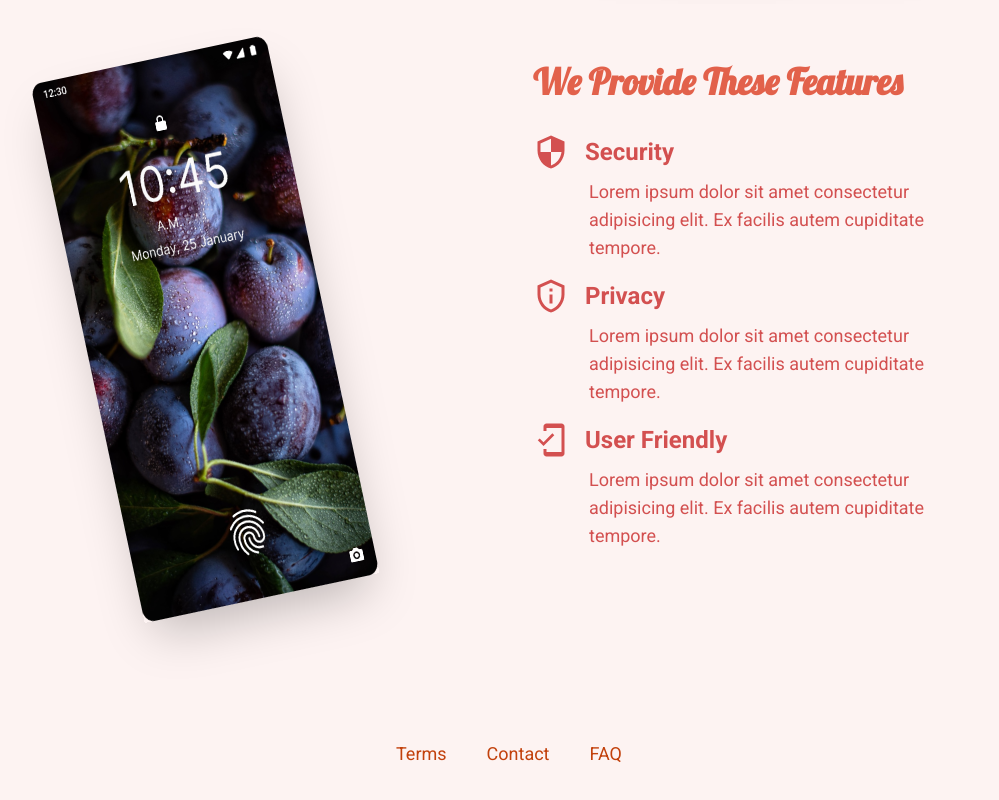
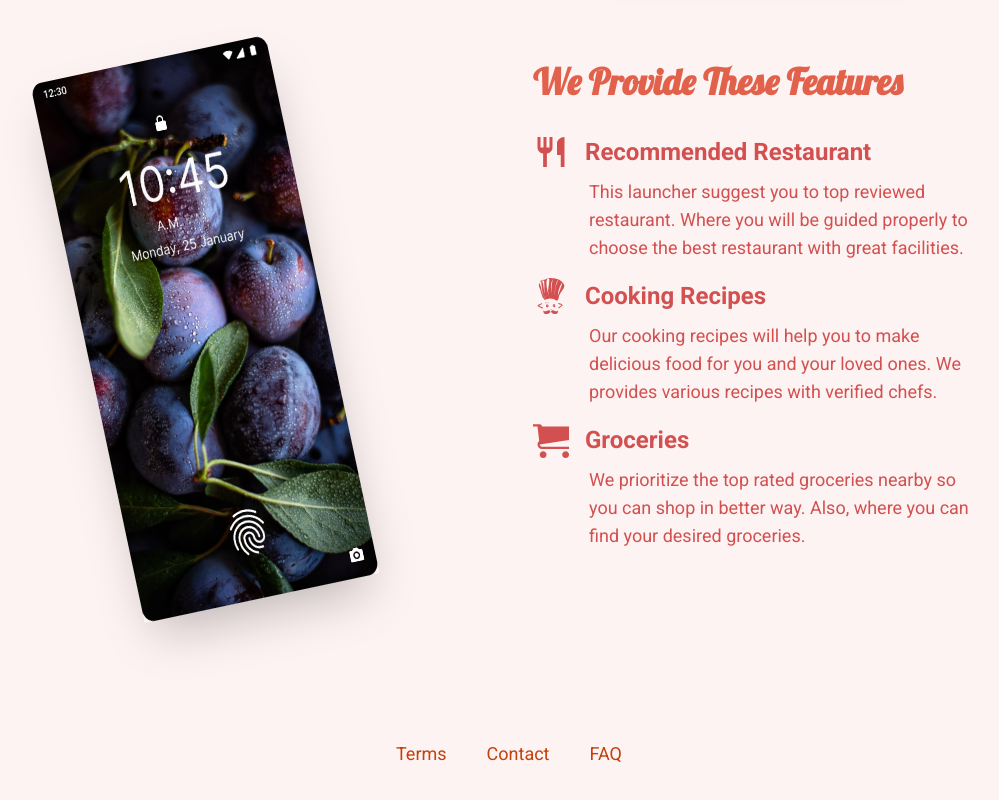
Before and after one commit to laleet008/chip-luncher, a React (Create React App) app: page / in a window 1280 px wide. Shown: the part 818-1618 px from the top of the page, without its empty margins (131-1130 px from the left). Built offline with nearby package versions, Linux system fonts and the light colour scheme.

Commit message:
changes fixed in feature, others too

```diff
--- a/src/App.js
+++ b/src/App.js
@@ -4,18 +4,28 @@ import TermsPage from "./pages/TermsPage";
 import Privacy from "./pages/Privacy";
 import FaqPage from "./pages/FaqPage";
 import ContactPage from "./pages/ContactPage";
+import { useLocation } from "react-router-dom";
 
 import { Route, Routes } from "react-router";
+import { useEffect } from "react";
 
 function App() {
+  const location = useLocation();
+  useEffect(() => {
+    window.scrollTo({
+      top: 0,
+      left: 0,
+      behavior: "smooth",
+    });
+  }, [location.pathname]);
   return (
     <>
       <Routes>
         <Route exact path="/" element={<Home />}></Route>
-        <Route path="/terms" element={<TermsPage />}></Route>
-        <Route path="/privacy" element={<Privacy />}></Route>
+        <Route exact path="/terms" element={<TermsPage />}></Route>
+        <Route exact path="/privacy" element={<Privacy />}></Route>
         <Route exact path="/faqs" element={<FaqPage />}></Route>
-        <Route exact path="/contact" element={<TermsPage />}></Route>
+        <Route exact path="/contact" element={<ContactPage />}></Route>
       </Routes>
     </>
   );
--- a/src/components/Features.js
+++ b/src/components/Features.js
@@ -1,15 +1,13 @@
 import React from "react";
-import {
-  MdSecurity,
-  MdOutlinePrivacyTip,
-  MdMobileFriendly,
-} from "react-icons/md";
+import { MdRestaurant } from "react-icons/md";
+import { SiCodechef } from "react-icons/si";
+import { ImCart } from "react-icons/im";
 import Footer from "./Footer";
 
 const Features = () => {
   return (
-    <div className=" py-14 feature-section bg-[#FDF3F2]">
-      <div className="flex md:flex-row flex-col-reverse gap-20  md:mx-40  mx-10">
+    <div className="py-14 feature-section bg-[#FDF3F2]">
+      <div className="flex md:flex-row flex-col-reverse gap-20 md:mx-40 mx-10">
         <div className="md:rotate-[-12deg]  md:block hidden	 md:mx-0  rotate:0  md:ml-14  w-2/6 md:mr-32 mr-0  py-2">
           <img
             src="assets/features.png"
@@ -23,34 +21,36 @@ const Features = () => {
           </p>
           {/* <span className="luncher  ml-24 text-[#E2614B] text-6xl"></span> */}
           <div className="mt-8 text-[#d35050] feature_text">
-            <div className="  ">
-              <div className="flex gap-4 capitalize md:text-2xl text-xl items-center ">
-                <MdSecurity className="md:text-4xl text-3xl  " />
-                <p className="font-bold">Security</p>
+            <div>
+              <div className="flex gap-4 capitalize md:text-2xl text-xl items-center">
+                <MdRestaurant className="md:text-4xl text-3xl  " />
+                <p className="font-bold">Recommended Restaurant</p>
               </div>
-              <p className="md:ml-14 ml-12 mt-2 md:w-[400px]   text-lg">
-                Lorem ipsum dolor sit amet consectetur adipisicing elit. Ex
-                facilis autem cupiditate tempore.
+              <p className="md:ml-14 ml-12 mt-2 md:w-[400px] text-lg">
+                This launcher suggest you to top reviewed restaurant. Where you
+                will be guided properly to choose the best restaurant with great
+                facilities.
               </p>
             </div>
-            <div className="mt-4  ">
+            <div className="mt-4">
               <div className="flex gap-4 capitalize md:text-2xl text-xl items-center ">
-                <MdOutlinePrivacyTip className="md:text-4xl text-3xl" />
-                <p className="font-bold">Privacy</p>
+                <SiCodechef className="md:text-4xl text-3xl" />
+                <p className="font-bold">Cooking recipes</p>
               </div>
-              <p className="md:ml-14 ml-12 mt-2 md:w-[400px]  text-lg">
-                Lorem ipsum dolor sit amet consectetur adipisicing elit. Ex
-                facilis autem cupiditate tempore.
+              <p className="md:ml-14 ml-12 mt-2 md:w-[400px] text-lg">
+                Our cooking recipes will help you to make delicious food for you
+                and your loved ones. We provides various recipes with verified
+                chefs.
               </p>
             </div>
-            <div className="mt-4  ">
-              <div className="flex gap-4 capitalize md:text-2xl text-xl items-center ">
-                <MdMobileFriendly className="md:text-4xl text-3xl" />
-                <p className="font-bold">User Friendly</p>
+            <div className="mt-4">
+              <div className="flex gap-4 capitalize md:text-2xl text-xl items-center">
+                <ImCart className="md:text-4xl text-3xl" />
+                <p className="font-bold">Groceries</p>
               </div>
-              <p className="md:ml-14 ml-12 mt-2 md:w-[400px]  text-lg">
-                Lorem ipsum dolor sit amet consectetur adipisicing elit. Ex
-                facilis autem cupiditate tempore.
+              <p className="md:ml-14 ml-12 mt-2 md:w-[400px] text-lg">
+                We prioritize the top rated groceries nearby so you can shop in
+                better way. Also, where you can find your desired groceries.
               </p>
             </div>
           </div>
--- a/src/components/Footer.js
+++ b/src/components/Footer.js
@@ -5,13 +5,13 @@ const Footer = () => {
   return (
     <div className="bg-[#FDF3F2] py-12">
       <ul className="flex  gap-10 text-orange-700 text-lg justify-center  items-center">
-        <Link to="terms">
+        <Link to="/terms">
           <li className=" link">Terms</li>
         </Link>
-        <Link to="contact">
+        <Link to="/contact">
           <li className="link">Contact</li>
         </Link>
-        <Link to="faqs">
+        <Link to="/faqs">
           <li className="link ">FAQ</li>
         </Link>
       </ul>
--- a/src/pages/ContactPage.js
+++ b/src/pages/ContactPage.js
@@ -5,7 +5,11 @@ const Privacy = () => {
   return (
     <>
       <Layout>
-        <div className="bg-[#FDF3F2] h-screen  py-12">Contact content here</div>
+        <div className="bg-[#FDF3F2] h-screen  py-12">
+          <div className="flex md:flex-row flex-col-reverse gap-20 md:mx-40 mx-10">
+            Contact here
+          </div>
+        </div>
       </Layout>
     </>
   );
--- a/src/pages/FaqPage.js
+++ b/src/pages/FaqPage.js
@@ -6,7 +6,9 @@ const Privacy = () => {
     <>
       <Layout>
         <div className="bg-[#FDF3F2] h-screen  py-12">
-          Faq section's content here
+          <div className="flex md:flex-row flex-col-reverse gap-20 md:mx-40 mx-10">
+            faq here
+          </div>
         </div>
       </Layout>
     </>
--- a/src/pages/Privacy.js
+++ b/src/pages/Privacy.js
@@ -1,11 +1,15 @@
-import React from "react";
+import React, { useEffect } from "react";
 import Layout from "../components/Layout";
 
 const Privacy = () => {
   return (
     <>
       <Layout>
-        <div className="bg-[#FDF3F2] h-screen  py-12">Privacy content here</div>
+        <div className="bg-[#FDF3F2] h-screen py-12">
+          <div className="flex md:flex-row flex-col-reverse gap-20 md:mx-40 mx-10">
+            Privacy content here
+          </div>
+        </div>
       </Layout>
     </>
   );
--- a/src/pages/TermsPage.js
+++ b/src/pages/TermsPage.js
@@ -5,7 +5,11 @@ const TermsPage = () => {
   return (
     <>
       <Layout>
-        <div className="bg-[#FDF3F2] h-screen py-12">terms content here</div>
+        <div className="bg-[#FDF3F2] h-screen py-12">
+          <div className="flex md:flex-row flex-col-reverse gap-20 md:mx-40 mx-10">
+            terms page here
+          </div>
+        </div>
       </Layout>
     </>
   );
```
